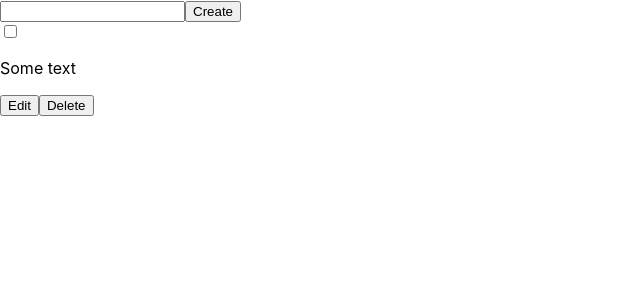
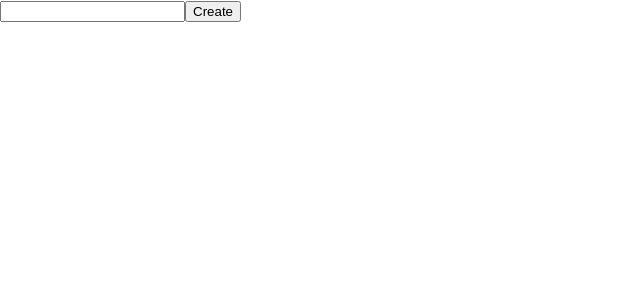
Before and after one commit to iTsygancov/react-todo-app, a React (Create React App) app: page / in a window 1280 px wide. Shown: the top 300 px of the page, without its empty margins (0-640 px from the left). Built offline with nearby package versions, Linux system fonts and the light colour scheme.

Commit message:
Rendering todo item

```diff
--- a/src/App.js
+++ b/src/App.js
@@ -10,7 +10,7 @@ function App() {
   return (
     <div className="todo">
       <Form inputText={inputText} setInputText={setInputText} todos={todos} setTodos={setTodos} />
-      <TodoList />
+      <TodoList todos={todos} setTodos={setTodos} />
     </div>
   );
 }
--- a/src/components/Form.js
+++ b/src/components/Form.js
@@ -12,6 +12,7 @@ function Form({ inputText, setInputText, todos, setTodos }) {
         id: Math.floor(Math.random * 100000),
       },
     ]);
+    setInputText("");
   };
 
   return (
--- a/src/components/TodoItem.js
+++ b/src/components/TodoItem.js
@@ -1,8 +1,8 @@
-function TodoItem() {
+function TodoItem({ key, title, completed }) {
   return (
     <div className="todo__item">
       <input className="todo__item-completed" type="checkbox" />
-      <p className="todo__title">Some text</p>
+      <p className="todo__title">{title}</p>
       <button className="button todo__item-edit">Edit</button>
       <button className="button todo__item-delete">Delete</button>
     </div>
--- a/src/components/TodoList.js
+++ b/src/components/TodoList.js
@@ -1,9 +1,11 @@
 import TodoItem from "./TodoItem";
 
-function TodoList() {
+function TodoList({ todos, setTodos }) {
   return (
     <div className="todo__list">
-      <TodoItem />
+      {todos.map((todo) => (
+        <TodoItem key={todo.id} title={todo.title} completed={todo.completed} />
+      ))}
     </div>
   );
 }
```
